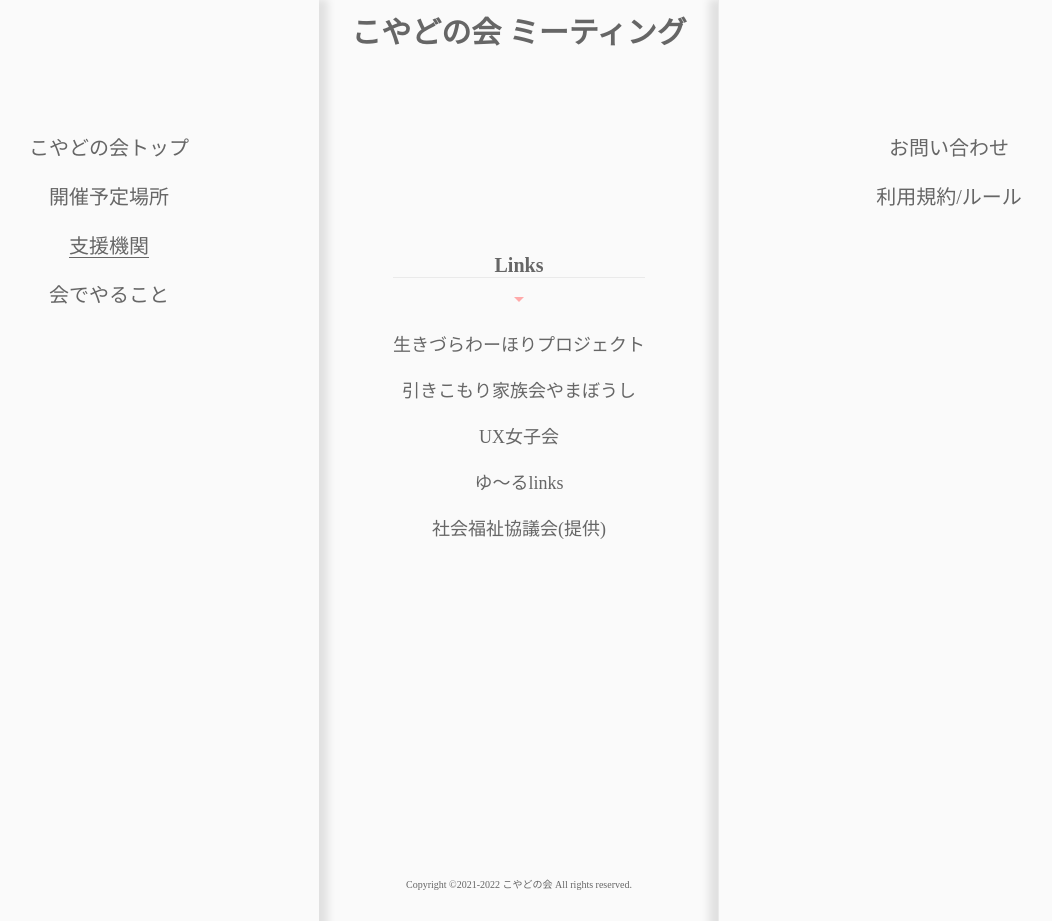
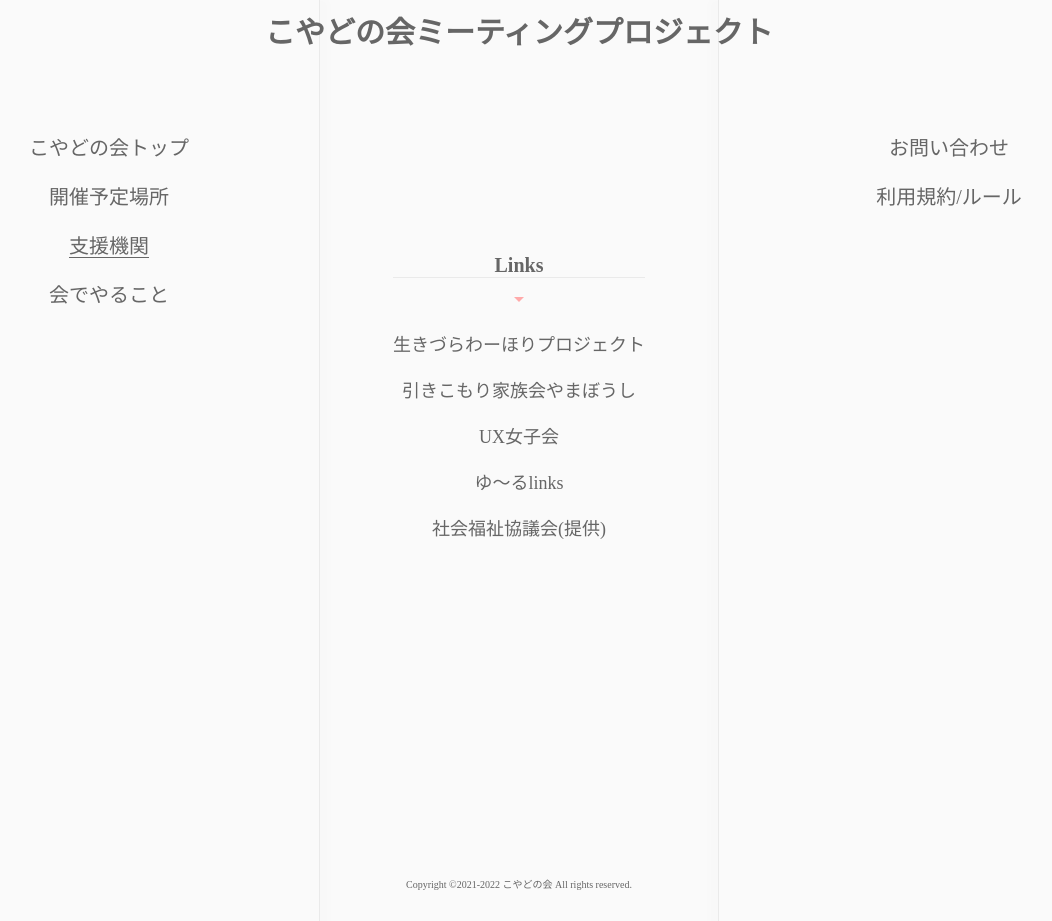
Before and after one commit to su-pull/chofu-koyado, a Next.js app: page /links in a window 1280 px wide. Shown: the whole page, without its empty margins (121-1173 px from the left). Built offline with nearby package versions, Linux system fonts and the light colour scheme; a web font is replaced by a local one.

Commit message:
firstco mmit

```diff
--- a/components/Text.tsx
+++ b/components/Text.tsx
@@ -3,8 +3,8 @@ import ActiveLink from "./Sys/ActiveLink";
 const Text: React.FC = () => {
   return (
     <div className="migiue inblo">
-      <ActiveLink href="/" activeClassName="headerState">
-        <a>こやどの会 ミーティング</a>
+      <ActiveLink href="/" activeClassName="">
+        <a>こやどの会ミーティングプロジェクト</a>
       </ActiveLink>
     </div>
   );
--- a/styles/globals.scss
+++ b/styles/globals.scss
@@ -54,7 +54,8 @@ li {
   width: 400px;
   height: 100vh;
   padding: 8% 20px 15%;
-  box-shadow: 8px 0px 8px 1px rgb(0 0 0 / 10%);
+  border-right: solid 1px#eaeaea;
+  box-shadow: 8px 0px 8px 1px rgb(0 0 0 / 1%);
   background-size: 50% auto;
   // background: #ffe2e2;
 }
@@ -69,7 +70,7 @@ li {
   height: 100vh;
   padding: 8% 20px 15%;
   border-left: solid 1px#eaeaea;
-  box-shadow: -8px 0px 8px 1px rgb(0 0 0 / 10%);
+  box-shadow: -8px 0px 8px 1px rgb(0 0 0 / 1%);
   background-size: 50% auto;
 }
 
```
